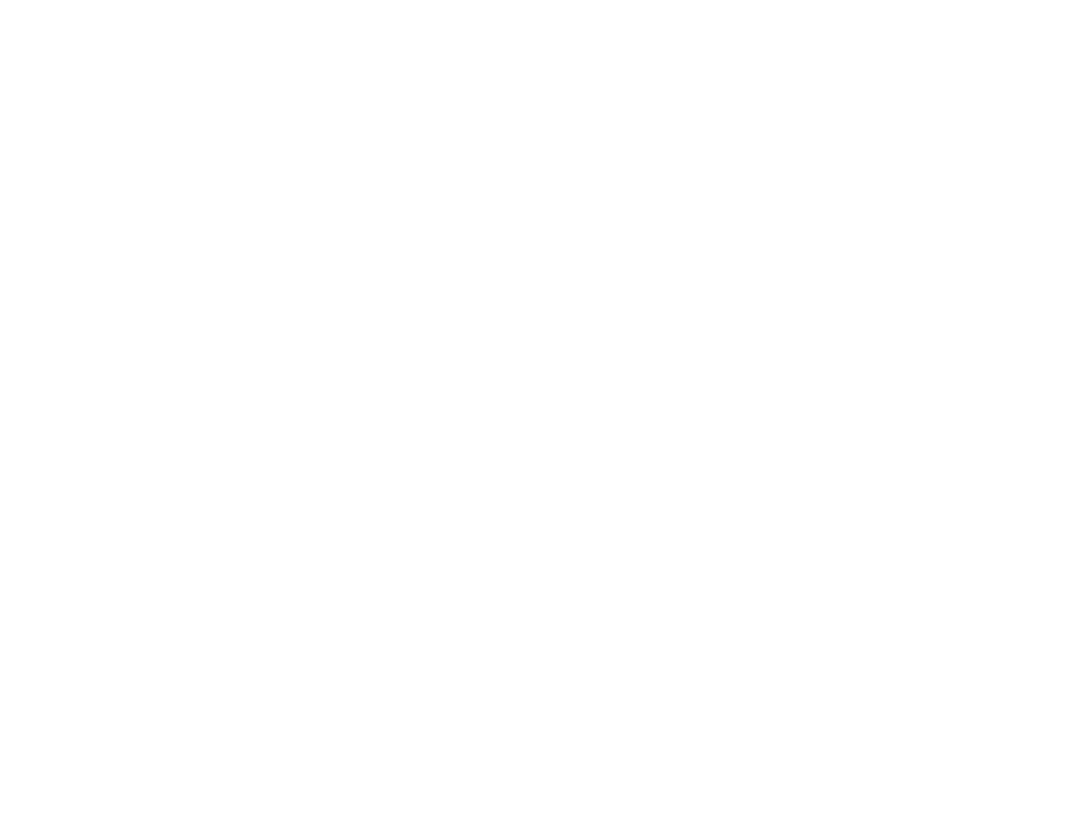
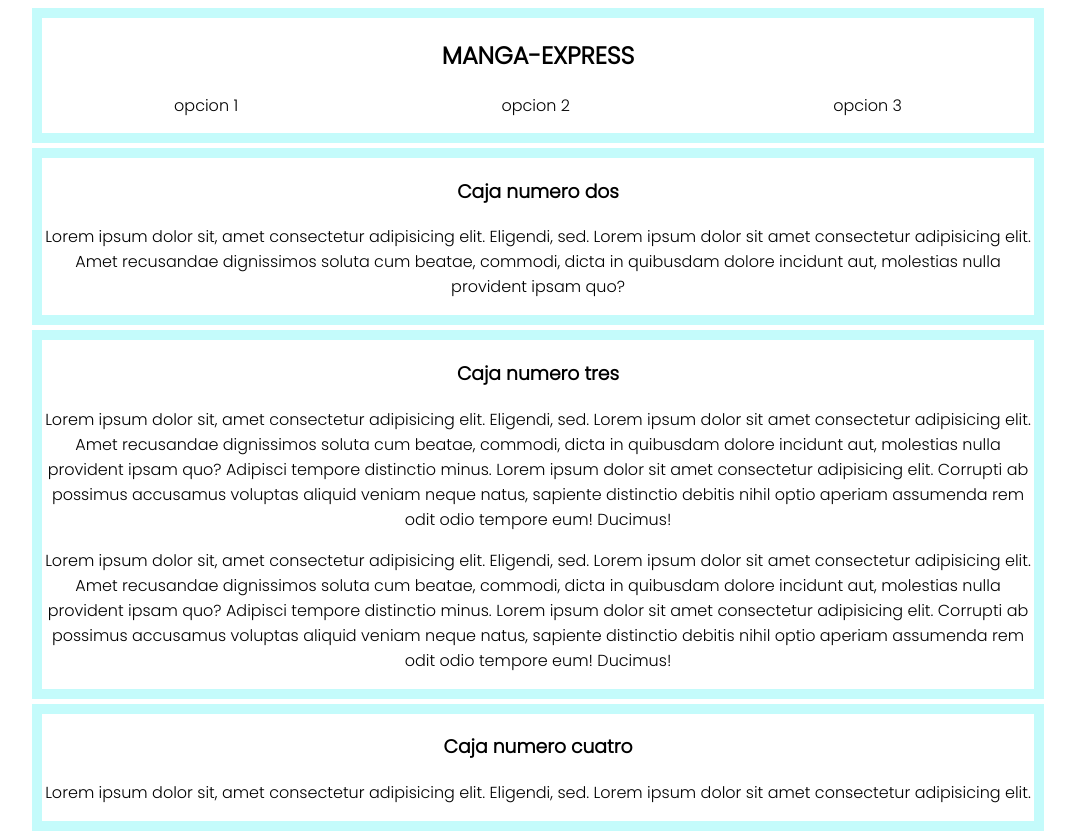
Before and after one commit to Luu005/Manga-Express, a plain HTML site: page index.html in a window 1280 px wide. Shown: the whole page, without its empty margins (102-1177 px from the left). Before the commit the page ends 800 px from the top, so only its background shows below. Drawn offline with Linux system fonts and the light colour scheme; a web font is replaced by a local one.

Commit message:
segundo commit, bastante crudo

```diff
--- /dev/null
+++ b/index.css
@@ -0,0 +1,68 @@
+@import url('https://fonts.googleapis.com/css2?family=Gabarito&family=Lato:ital@1&family=Montserrat:ital,wght@1,200&family=Open+Sans:wght@500&family=Poppins:wght@300&family=Roboto:ital,wght@0,100;0,300;0,400;1,300&family=Varela+Round&family=Young+Serif&display=swap');
+
+body {
+    font-family: 'Poppins', sans-serif;
+}
+
+.grid {
+    justify-content: center;
+    text-align: center;
+    display: grid;
+    gap: 5px;
+}
+
+.box {
+    border: 10px solid rgb(196, 251, 251);
+}
+
+
+/*lista nav*/
+section {
+    display: flex;
+    justify-content: space-around;
+    padding-bottom: 15px;
+}
+section li {
+    list-style: none;
+}
+section a {
+    color: black;
+    text-decoration: none;
+}
+section a:hover {
+    transform: scale(1.2, 1.2);
+    transition-duration: 0.5s;
+    background-color: rgb(196, 251, 251);
+    padding: 5px 10px;
+    border-radius: 5px;
+}
+/*lista nav*/
+
+
+@media (min-width: 300px) {
+    .grid {
+        grid-template-columns: 100%;
+        grid-template-rows: repeat(4, auto);
+    }
+}
+
+@media (min-width: 740px) {
+    .grid {
+        grid-template-columns: 90%;
+        grid-template-rows: repeat(4, auto);
+    }
+}
+
+@media (min-width: 1000px) {
+    .grid {
+        grid-template-columns: 85%;
+        grid-template-rows: repeat(4, auto);
+    }
+}
+
+@media (min-width: 1200px) {
+    .grid {
+        grid-template-columns: 80%;
+        grid-template-rows: repeat(4, auto);
+    }
+}
--- a/index.html
+++ b/index.html
@@ -4,8 +4,69 @@
     <meta charset="UTF-8">
     <meta name="viewport" content="width=device-width, initial-scale=1.0">
     <title>Document</title>
+    <link rel="stylesheet" href="index.css">
 </head>
 <body>
 
+    <div class="grid">
+
+        <div class="box b1">
+
+            <h2>MANGA-EXPRESS</h2>
+
+            <section>
+                <a href="#"><li>opcion 1</li></a>
+                <a href="#"><li>opcion 2</li></a>
+                <a href="#"><li>opcion 3</li></a>
+            </section>
+<!--
+            <p>Lorem ipsum dolor sit, amet consectetur adipisicing elit. Eligendi, sed.
+            Lorem ipsum dolor sit amet consectetur adipisicing elit. Amet recusandae dignissimos soluta cum beatae, commodi, dicta in quibusdam dolore
+            incidunt aut, molestias nulla provident ipsam quo? Adipisci tempore distinctio minus.
+            Lorem ipsum dolor sit amet consectetur adipisicing elit.
+            Corrupti ab possimus accusamus voluptas aliquid veniam neque natus, sapiente distinctio debitis nihil optio aperiam assumenda rem odit odio tempore eum!
+            Ducimus!</p>
+-->
+        </div>
+
+        <div class="box b2">
+
+            <h3>Caja numero dos</h3>
+            <p>Lorem ipsum dolor sit, amet consectetur adipisicing elit. Eligendi, sed.
+            Lorem ipsum dolor sit amet consectetur adipisicing elit. Amet recusandae dignissimos soluta cum beatae, commodi, dicta in quibusdam dolore
+            incidunt aut, molestias nulla provident ipsam quo? </p>
+
+        </div>
+
+        <div class="box b3">
+
+            <h3>Caja numero tres</h3>
+
+            <p>Lorem ipsum dolor sit, amet consectetur adipisicing elit. Eligendi, sed.
+                Lorem ipsum dolor sit amet consectetur adipisicing elit. Amet recusandae dignissimos soluta cum beatae, commodi, dicta in quibusdam dolore
+                incidunt aut, molestias nulla provident ipsam quo? Adipisci tempore distinctio minus.
+                Lorem ipsum dolor sit amet consectetur adipisicing elit.
+                Corrupti ab possimus accusamus voluptas aliquid veniam neque natus, sapiente distinctio debitis nihil optio aperiam assumenda rem odit odio tempore eum!
+                Ducimus!</p>
+                <p>Lorem ipsum dolor sit, amet consectetur adipisicing elit. Eligendi, sed.
+                    Lorem ipsum dolor sit amet consectetur adipisicing elit. Amet recusandae dignissimos soluta cum beatae, commodi, dicta in quibusdam dolore
+                    incidunt aut, molestias nulla provident ipsam quo? Adipisci tempore distinctio minus.
+                    Lorem ipsum dolor sit amet consectetur adipisicing elit.
+                    Corrupti ab possimus accusamus voluptas aliquid veniam neque natus, sapiente distinctio debitis nihil optio aperiam assumenda rem odit odio tempore eum!
+                    Ducimus!</p>
+
+        </div>
+
+        <div class="box b4">
+
+            <h3>Caja numero cuatro</h3>
+            <p>Lorem ipsum dolor sit, amet consectetur adipisicing elit. Eligendi, sed.
+            Lorem ipsum dolor sit amet consectetur adipisicing elit.</p>
+
+        </div>
+
+    </div>
+
+
 </body>
 </html>
```
Also changed, not shown: imagenes/MHA.png (added), imagenes/anuncio.png (added), imagenes/best-sellers-cartel.png (added), imagenes/blue lock.png (added), imagenes/chainsaw man.png (added), imagenes/haikyu.png (added), imagenes/jujutsu kaisen.png (added).
